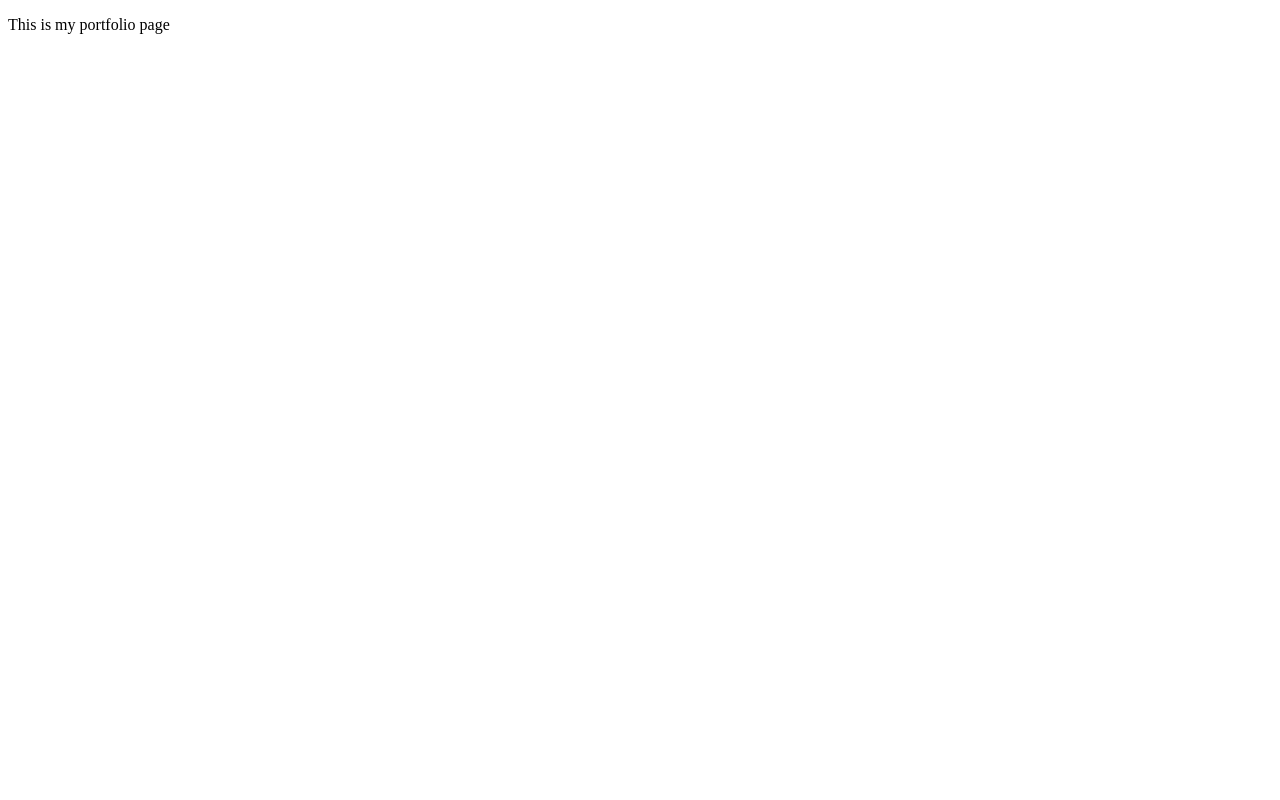
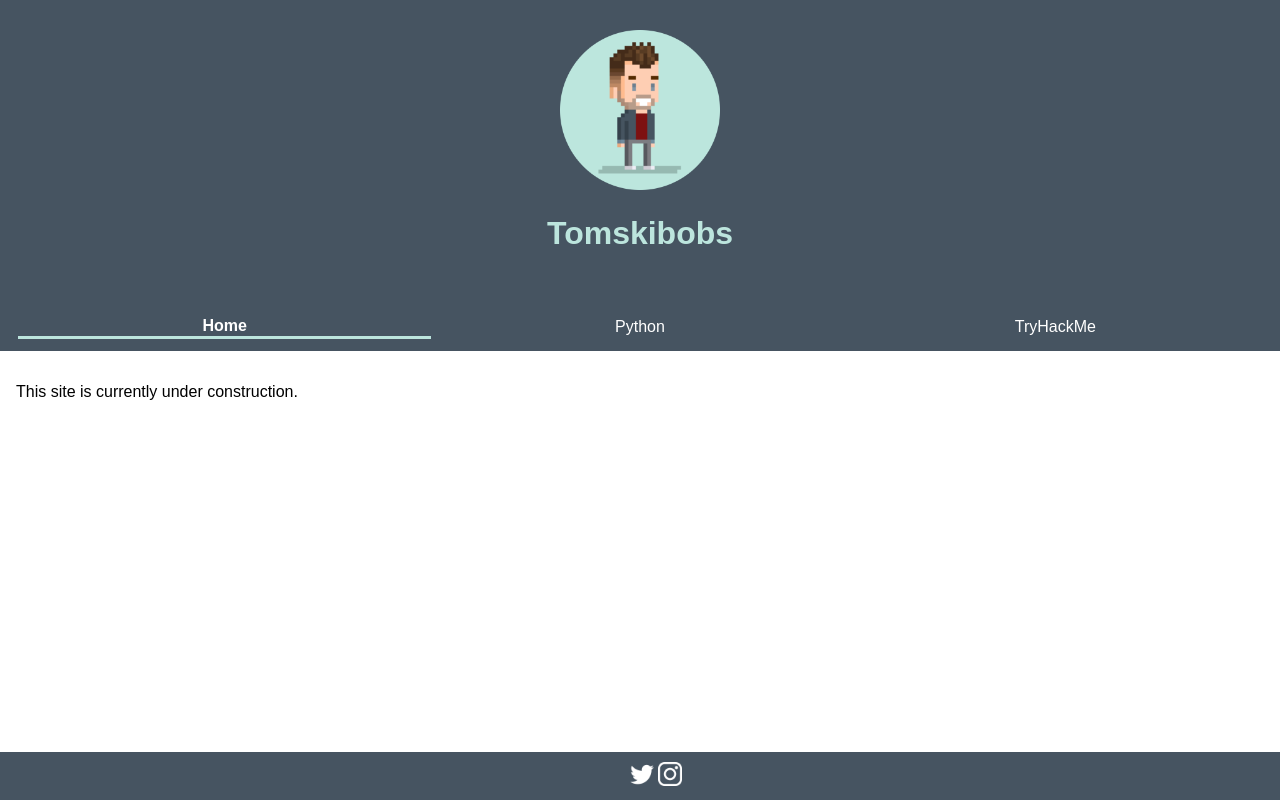
Before and after one commit to Tomskibobs/Tomskibobs.github.io, a plain HTML site: page index.html in a window 1280 px wide. Drawn offline with Linux system fonts and the light colour scheme; files whose address does not match are found by name.

Commit message:
Updated Template

```diff
--- a/index.html
+++ b/index.html
@@ -3,8 +3,31 @@
   <head>
     <meta charset="utf-8" />
     <title>My test page</title>
+    <link rel="stylesheet" href="styles.css">
   </head>
   <body>
-    <p>This is my portfolio page</p>
+      <div class="top-container">
+        <img id="avatar" src="/home/tom/Github/Tomskibobs.github.io/Images/avatarcircle.png">
+        <h1>Tomskibobs</h1>
+      </div>
+
+      <div class="header" id="myHeader">
+        <table id="pages">
+          <tr>
+            <td id="currentpage">Home</td>
+            <td>Python</td>
+            <td>TryHackMe</td>
+          </tr>
+        </table>
+      </div>
+
+      <div class="content">
+        <p>This site is currently under construction.</p>
+      </div>
+
+      <div class="footer">
+        <a href="https://www.twitter.com/Tomskibobs"><img class="social" src="/home/tom/Github/Tomskibobs.github.io/Images/twitterlogo.png"></a>
+        <a href="https://www.instagram.com/Tomskibobs"><img class="social" src="/home/tom/Github/Tomskibobs.github.io/Images/instagramlogo.png"></a>
+      </div>
   </body>
 </html>
--- /dev/null
+++ b/styles.css
@@ -0,0 +1,64 @@
+body {
+    margin: 0;
+    font-family: Arial, Helvetica, sans-serif;
+}
+
+.top-container {
+    background-color: #465461;
+    padding: 30px;
+    text-align: center;
+}
+
+.header {
+    padding: 10px 16px;
+    background: #465461;
+    color: white;
+}
+
+#avatar {
+    width: 10rem;
+}
+
+.footer {
+    position: fixed;
+    left: 0;
+    bottom: 0;
+    width: 100%;
+    background-color: #465461;
+    color: white;
+    text-align: center;
+    padding: 10px 16px;
+  }
+
+.content {
+    padding: 16px;
+}
+
+.sticky {
+    position: fixed;
+    top: 0;
+    width: 100%;
+}
+
+.sticky + .content {
+    padding-top: 102px;
+}
+
+h1{
+    color: #bce5dd;
+}
+
+#pages {
+    width: 100%;
+    table-layout: fixed;
+    text-align: center;
+}
+
+.social{
+    width: 1.5rem;
+}
+
+#currentpage {
+    font-weight: bold;
+    border-bottom: 0.2rem solid #bce5dd;
+}
```
Also changed, not shown: Images/avatarcircle.png (added), Images/avatarsquare.png (added), Images/instagramlogo.png (added), Images/twitterlogo.png (added).
